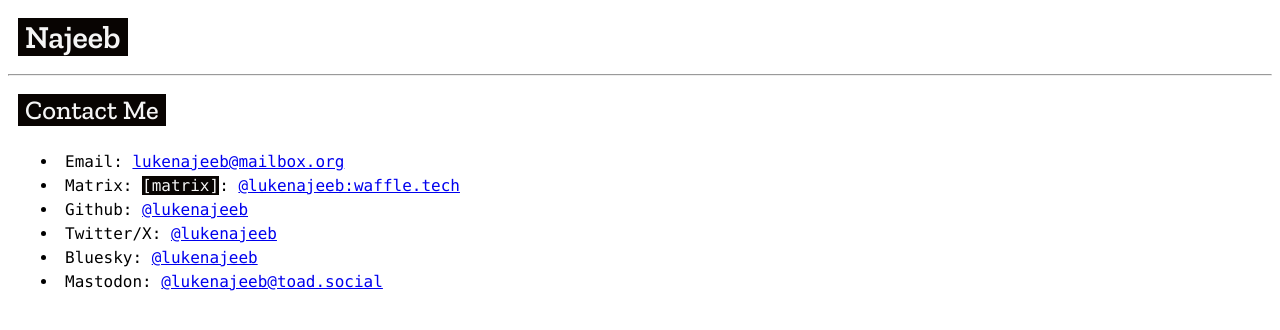
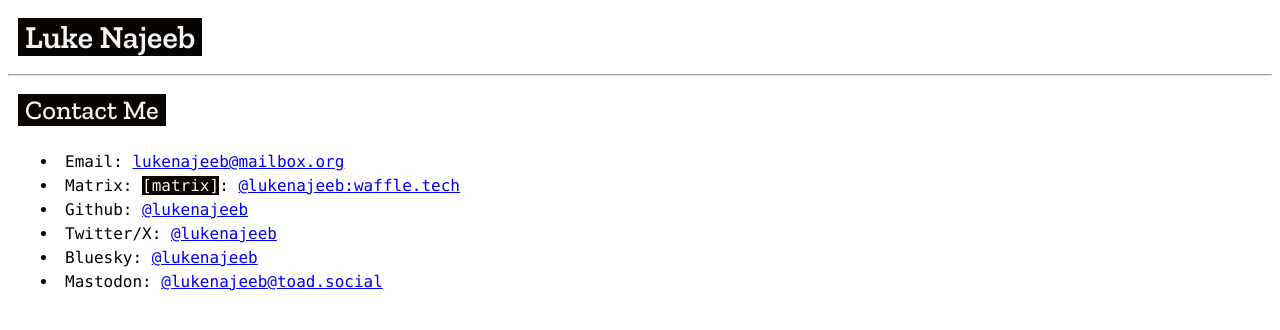
Before and after one commit to lukenajeeb/lukenajeeb.github.io, a plain HTML site: page index.html in a window 1280 px wide. Drawn offline with nearby package versions, Linux system fonts and the light colour scheme; a web font is replaced by a local one.

Commit message:
Update index.html

```diff
--- a/index.html
+++ b/index.html
@@ -44,7 +44,7 @@ li {
     </head>
 <body>
 
-<h1> Najeeb </h1>
+<h1> Luke Najeeb </h1>
     <hr>
 <h2> Contact Me</h2>
     <ul>
```
